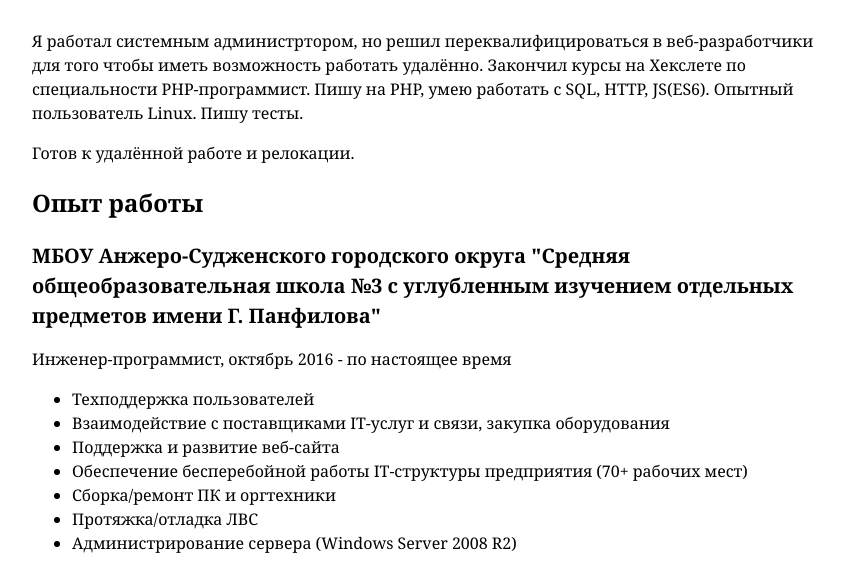
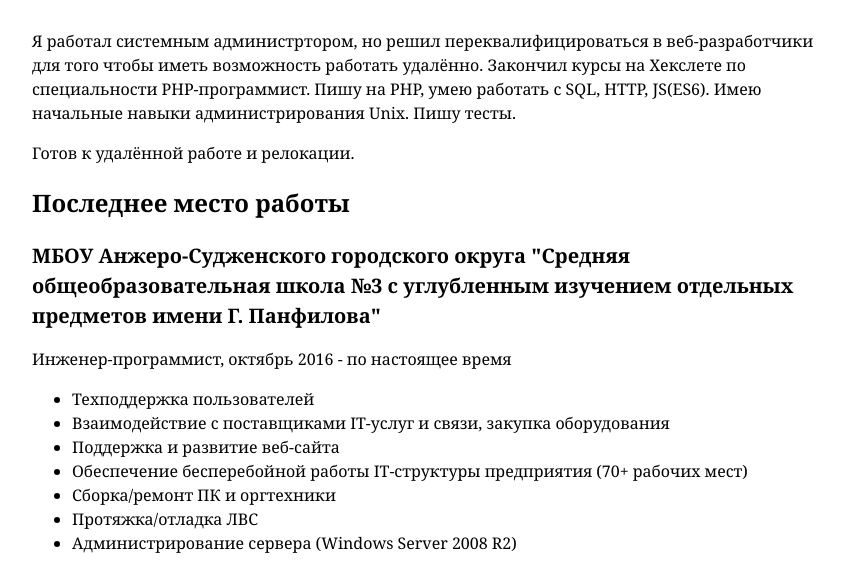
Before and after one commit to stranger463/stranger463.github.io, a plain HTML site: page index.html in a window 1280 px wide. Shown: the part 204-776 px from the top of the page, without its empty margins (208-1052 px from the left). Drawn offline with Linux system fonts and the light colour scheme.

Commit message:
Update index.html

```diff
--- a/index.html
+++ b/index.html
@@ -57,12 +57,12 @@
     <p>
       Я работал системным администртором, но решил переквалифицироваться в веб-разработчики для того чтобы иметь возможность работать удалённо.
       Закончил курсы на Хекслете по специальности PHP-программист. Пишу на PHP, умею работать с SQL, HTTP, JS(ES6).
-      Опытный пользователь Linux. Пишу тесты.
+      Имею начальные навыки администрирования Unix. Пишу тесты.
     </p>
     <p>
       Готов к удалённой работе и релокации.
     </p>
-    <h2>Опыт работы</h2>
+    <h2>Последнее место работы</h2>
     <h3>
       МБОУ Анжеро-Судженского городского округа "Средняя общеобразовательная школа №3 с углубленным изучением отдельных предметов имени Г. Панфилова"
     </h3>
```
